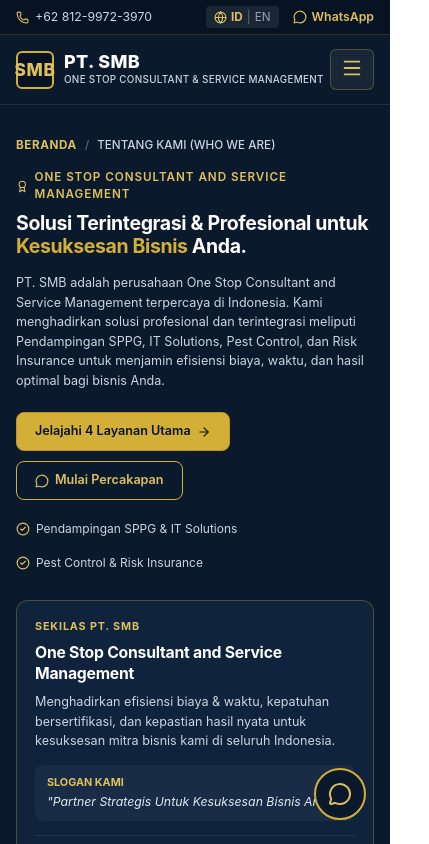
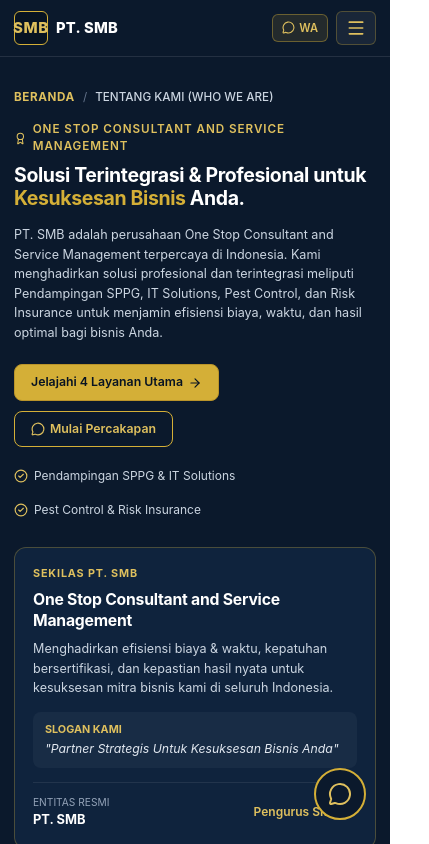
Before and after one commit to dahliahlestari/Company-Profile, a React (Vite) app: page /who-we-are in a window 390 px wide. Shown: the top 844 px of the page, 429 px wide, since content can reach past the window. Built offline with nearby package versions, Linux system fonts and the light colour scheme.

Commit message:
feat: make website fullscreen on mobile with flexible, non-crowded navbar title

```diff
--- a/src/components/Navbar.jsx
+++ b/src/components/Navbar.jsx
@@ -34,8 +34,8 @@
 
   return (
     <header style={{ position: 'sticky', top: 0, zIndex: 1000, width: '100%' }}>
-      {/* Top Bar (Solid Navy) */}
-      <div style={{
+      {/* Top Bar (Solid Navy) - Visible on Desktop/Tablet, Hidden on Mobile for clean Fullscreen feel */}
+      <div className="topbar" style={{
         background: 'var(--navy-950)',
         borderBottom: '1px solid rgba(212, 175, 55, 0.2)',
         color: 'var(--slate-300)',
@@ -98,18 +98,18 @@
       <nav style={{
         background: 'var(--navy-900)',
         borderBottom: isScrolled ? '1px solid var(--gold-500)' : '1px solid rgba(255, 255, 255, 0.1)',
-        padding: isScrolled ? '10px 0' : '14px 0',
+        padding: isScrolled ? '8px 0' : '11px 0',
         transition: 'padding 0.2s ease'
       }}>
-        <div className="container" style={{ display: 'flex', justifyContent: 'space-between', alignItems: 'center' }}>
+        <div className="container" style={{ display: 'flex', justifyContent: 'space-between', alignItems: 'center', gap: '12px' }}>
 
-          {/* Brand Logo */}
-          <Link to="/" style={{ display: 'flex', alignItems: 'center', gap: '10px', textDecoration: 'none' }}>
+          {/* Brand Logo & Name (Flexible, never overcrowded) */}
+          <Link to="/" style={{ display: 'flex', alignItems: 'center', gap: '8px', textDecoration: 'none', minWidth: 0, flexShrink: 1 }}>
             <div style={{
-              width: '38px',
-              height: '38px',
+              width: '34px',
+              height: '34px',
               background: 'var(--navy-950)',
-              border: '2px solid var(--gold-500)',
+              border: '1.5px solid var(--gold-500)',
               borderRadius: '6px',
               display: 'flex',
               alignItems: 'center',
@@ -118,7 +118,7 @@
             }}>
               <span style={{
                 fontFamily: 'var(--font-heading)',
-                fontSize: '1.15rem',
+                fontSize: '1rem',
                 fontWeight: 800,
                 color: 'var(--gold-400)',
                 letterSpacing: '0.04em'
@@ -126,27 +126,30 @@
                 SMB
               </span>
             </div>
-            <div style={{ display: 'flex', flexDirection: 'column' }}>
-              <div style={{ display: 'flex', alignItems: 'baseline', gap: '6px' }}>
+            <div style={{ display: 'flex', flexDirection: 'column', minWidth: 0 }}>
               <span style={{
                 fontFamily: 'var(--font-heading)',
-                  fontSize: '1.2rem',
+                fontSize: 'clamp(0.98rem, 2.4vw, 1.18rem)',
                 fontWeight: 800,
                 color: 'var(--white)',
                 letterSpacing: '0.02em',
-                  lineHeight: 1.1
+                lineHeight: 1.15,
+                whiteSpace: 'nowrap'
               }}>
                 PT. SMB
               </span>
-              </div>
-              <span style={{
-                fontSize: '0.66rem',
+              <span className="navbar-subtitle" style={{
+                fontSize: '0.62rem',
                 color: 'var(--slate-300)',
                 letterSpacing: '0.03em',
                 textTransform: 'uppercase',
-                fontWeight: 500
+                fontWeight: 500,
+                whiteSpace: 'nowrap',
+                overflow: 'hidden',
+                textOverflow: 'ellipsis',
+                maxWidth: '240px'
               }}>
-                One Stop Consultant & Service Management
+                One Stop Consultant & Service
               </span>
             </div>
           </Link>
@@ -172,7 +175,7 @@
             ))}
           </div>
 
-          {/* Action CTA */}
+          {/* Action CTA Desktop */}
           <div className="desktop-cta" style={{ display: 'flex', alignItems: 'center', gap: '12px' }}>
             <Link
               to="/kontak"
@@ -183,42 +186,84 @@
             </Link>
           </div>
 
-          {/* Mobile Menu Button */}
+          {/* Mobile Right Controls: Quick WA + Hamburger Button */}
+          <div className="mobile-controls" style={{ display: 'none', alignItems: 'center', gap: '8px' }}>
+            <a
+              href={`https://wa.me/${companyData.info.whatsapp}?text=Halo%20PT.%20SMB,%20saya%20ingin%20berkonsultasi.`}
+              target="_blank"
+              rel="noreferrer"
+              className="mobile-wa-btn"
+              style={{
+                display: 'inline-flex',
+                alignItems: 'center',
+                gap: '4px',
+                padding: '5px 9px',
+                background: 'rgba(212, 175, 55, 0.12)',
+                border: '1px solid rgba(212, 175, 55, 0.4)',
+                borderRadius: '6px',
+                color: 'var(--gold-400)',
+                fontSize: '0.74rem',
+                fontWeight: 600
+              }}
+            >
+              <MessageCircle size={13} />
+              <span>WA</span>
+            </a>
+
             <button
               className="mobile-toggle"
               onClick={() => setMobileMenuOpen(!mobileMenuOpen)}
               style={{
-              display: 'none',
-              padding: '7px 10px',
+                padding: '6px 9px',
                 color: 'var(--gold-400)',
                 background: 'rgba(255,255,255,0.06)',
                 borderRadius: '6px',
-              border: '1px solid rgba(212, 175, 55, 0.3)'
+                border: '1px solid rgba(212, 175, 55, 0.3)',
+                display: 'flex',
+                alignItems: 'center',
+                justifyContent: 'center'
               }}
               aria-label="Toggle menu"
             >
-            {mobileMenuOpen ? <X size={22} /> : <Menu size={22} />}
+              {mobileMenuOpen ? <X size={20} /> : <Menu size={20} />}
             </button>
+          </div>
         </div>
       </nav>
 
-      {/* Mobile Menu Drawer */}
+      {/* Mobile Menu Drawer (Fullscreen Backdrop Style) */}
       {mobileMenuOpen && (
+        <div className="mobile-drawer">
+          {/* Language & Contact Header in Drawer */}
           <div style={{
-          position: 'fixed',
-          top: '96px',
-          left: 0,
-          right: 0,
-          bottom: 0,
-          background: 'var(--navy-950)',
-          zIndex: 999,
-          padding: '20px',
             display: 'flex',
-          flexDirection: 'column',
-          gap: '12px',
-          borderTop: '1px solid rgba(212, 175, 55, 0.3)',
-          overflowY: 'auto'
+            justifyContent: 'space-between',
+            alignItems: 'center',
+            paddingBottom: '12px',
+            borderBottom: '1px solid rgba(255, 255, 255, 0.08)',
+            marginBottom: '4px'
           }}>
+            <div style={{ fontSize: '0.76rem', color: 'var(--gold-400)', fontWeight: 600 }}>
+              PT. SMB Navigation
+            </div>
+            <div style={{ display: 'inline-flex', alignItems: 'center', gap: '4px', fontSize: '0.78rem', background: 'rgba(255,255,255,0.08)', padding: '2px 8px', borderRadius: '4px' }}>
+              <Globe size={12} color="var(--gold-400)" />
+              <button
+                onClick={() => setLang('ID')}
+                style={{ color: lang === 'ID' ? 'var(--gold-400)' : 'var(--slate-400)', fontWeight: lang === 'ID' ? 700 : 400, fontSize: '0.74rem' }}
+              >
+                ID
+              </button>
+              <span style={{ opacity: 0.4 }}>|</span>
+              <button
+                onClick={() => setLang('EN')}
+                style={{ color: lang === 'EN' ? 'var(--gold-400)' : 'var(--slate-400)', fontWeight: lang === 'EN' ? 700 : 400, fontSize: '0.74rem' }}
+              >
+                EN
+              </button>
+            </div>
+          </div>
+
           {navLinks.map((link) => (
             <NavLink
               key={link.to}
@@ -243,7 +288,7 @@
             </NavLink>
           ))}
 
-          <div style={{ marginTop: '10px', display: 'flex', flexDirection: 'column', gap: '8px' }}>
+          <div style={{ marginTop: '8px', display: 'flex', flexDirection: 'column', gap: '8px' }}>
             <Link
               to="/kontak"
               onClick={() => setMobileMenuOpen(false)}
@@ -261,21 +306,58 @@
               style={{ width: '100%' }}
             >
               <MessageCircle size={14} />
-              <span>WhatsApp Direct</span>
+              <span>WhatsApp Direct ({companyData.info.phone})</span>
             </a>
+          </div>
+
+          <div style={{
+            marginTop: 'auto',
+            paddingTop: '14px',
+            borderTop: '1px solid rgba(255, 255, 255, 0.08)',
+            fontSize: '0.72rem',
+            color: 'var(--slate-400)',
+            display: 'flex',
+            flexDirection: 'column',
+            gap: '3px'
+          }}>
+            <div>📧 {companyData.info.email}</div>
+            <div>📞 {companyData.info.phone}</div>
           </div>
         </div>
       )}
 
       <style>{`
+        .mobile-drawer {
+          position: fixed;
+          top: 90px;
+          left: 0;
+          right: 0;
+          bottom: 0;
+          background: rgba(7, 19, 34, 0.98);
+          backdrop-filter: blur(16px);
+          -webkit-backdrop-filter: blur(16px);
+          z-index: 999;
+          padding: 20px 16px;
+          display: flex;
+          flex-direction: column;
+          gap: 10px;
+          border-top: 1px solid rgba(212, 175, 55, 0.3);
+          overflow-y: auto;
+        }
+
         @media (max-width: 1024px) {
           .desktop-menu { display: none !important; }
           .desktop-cta { display: none !important; }
-          .mobile-toggle { display: block !important; }
+          .mobile-controls { display: flex !important; }
         }
+
+        @media (max-width: 768px) {
+          .navbar-subtitle { display: none !important; }
+        }
+
         @media (max-width: 640px) {
-          .topbar-hours { display: none !important; }
-          .topbar-email { display: none !important; }
+          .topbar { display: none !important; }
+          .mobile-drawer { top: 52px !important; }
         }
       `}</style>
     </header>
--- a/src/index.css
+++ b/src/index.css
@@ -346,24 +346,37 @@
   }
 }
 
-/* Mobile & iPhone Typography Standards (Refined, Compact, Clean) */
+/* Mobile & iPhone Fullscreen Standards (Edge-to-Edge Fluid, Zero Horizontal Gaps) */
 @media (max-width: 640px) {
   html {
     font-size: 15px; /* Comfortable standard iPhone web base */
+    overflow-x: hidden;
   }
 
   body {
     font-size: 0.88rem;
     line-height: 1.5;
+    overflow-x: hidden;
+    width: 100%;
+    max-width: 100vw;
+  }
+
+  /* Fullscreen Edge-to-Edge Fluid Container */
+  .container {
+    width: 100% !important;
+    max-width: 100% !important;
+    padding-left: 14px !important;
+    padding-right: 14px !important;
+    box-sizing: border-box !important;
   }
 
   .section-pad {
-    padding-top: 36px;
-    padding-bottom: 36px;
+    padding-top: 32px;
+    padding-bottom: 32px;
   }
 
   .section-header {
-    margin-bottom: 20px;
+    margin-bottom: 18px;
   }
 
   .section-badge {
@@ -385,14 +398,14 @@
   }
 
   .btn {
-    padding: 9px 18px;
-    font-size: 0.84rem;
-    gap: 6px;
+    padding: 8px 16px;
+    font-size: 0.82rem;
+    gap: 5px;
   }
 
   .btn-lg {
-    padding: 10px 20px;
-    font-size: 0.86rem;
+    padding: 10px 18px;
+    font-size: 0.85rem;
   }
 
   .card-white, .card-navy {
```
Also changed, not shown: index.html (+5 -1 lines), src/components/Banner.jsx (+28 -5 lines). Lines whose indentation alone changed are shown as unchanged.
